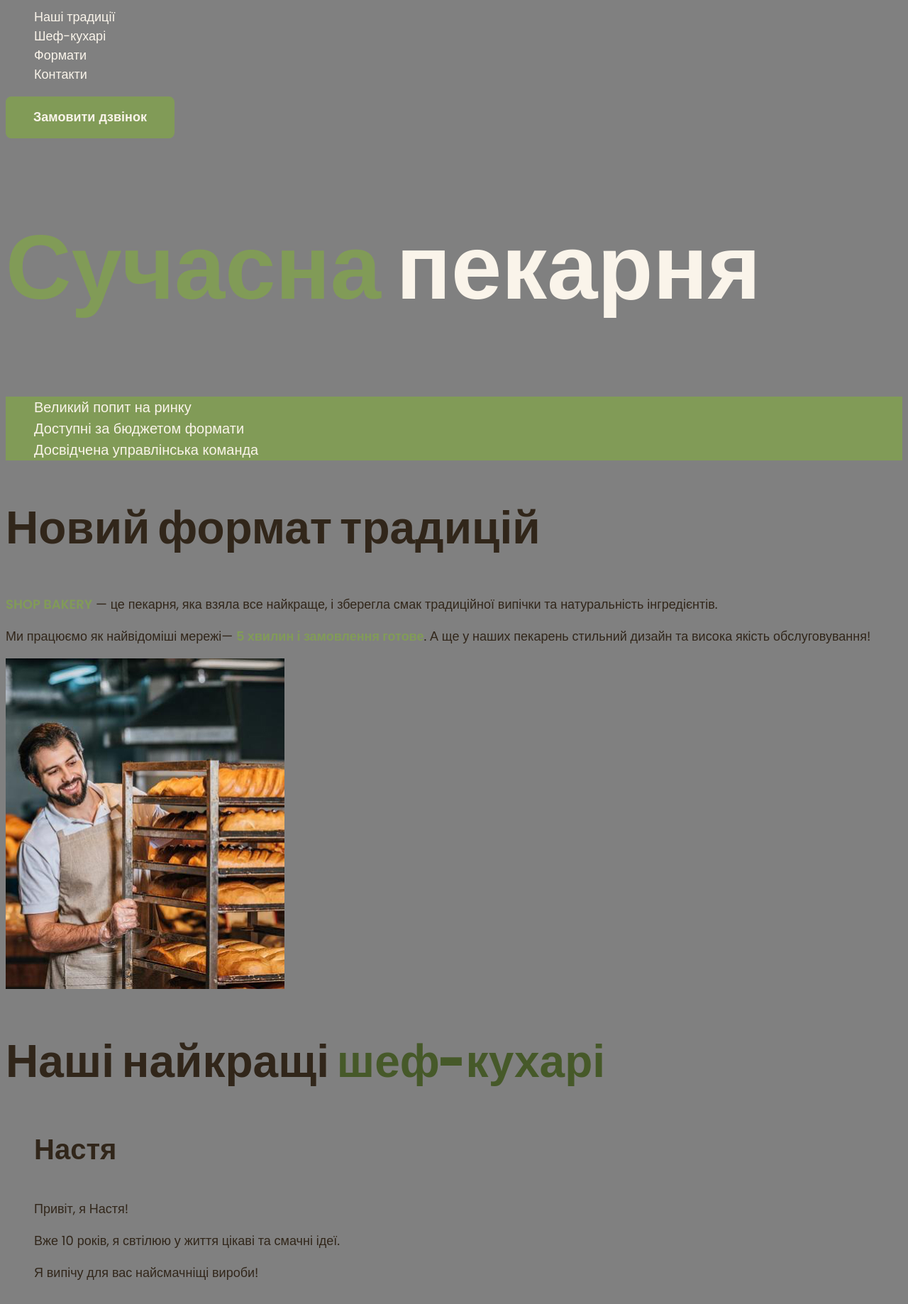
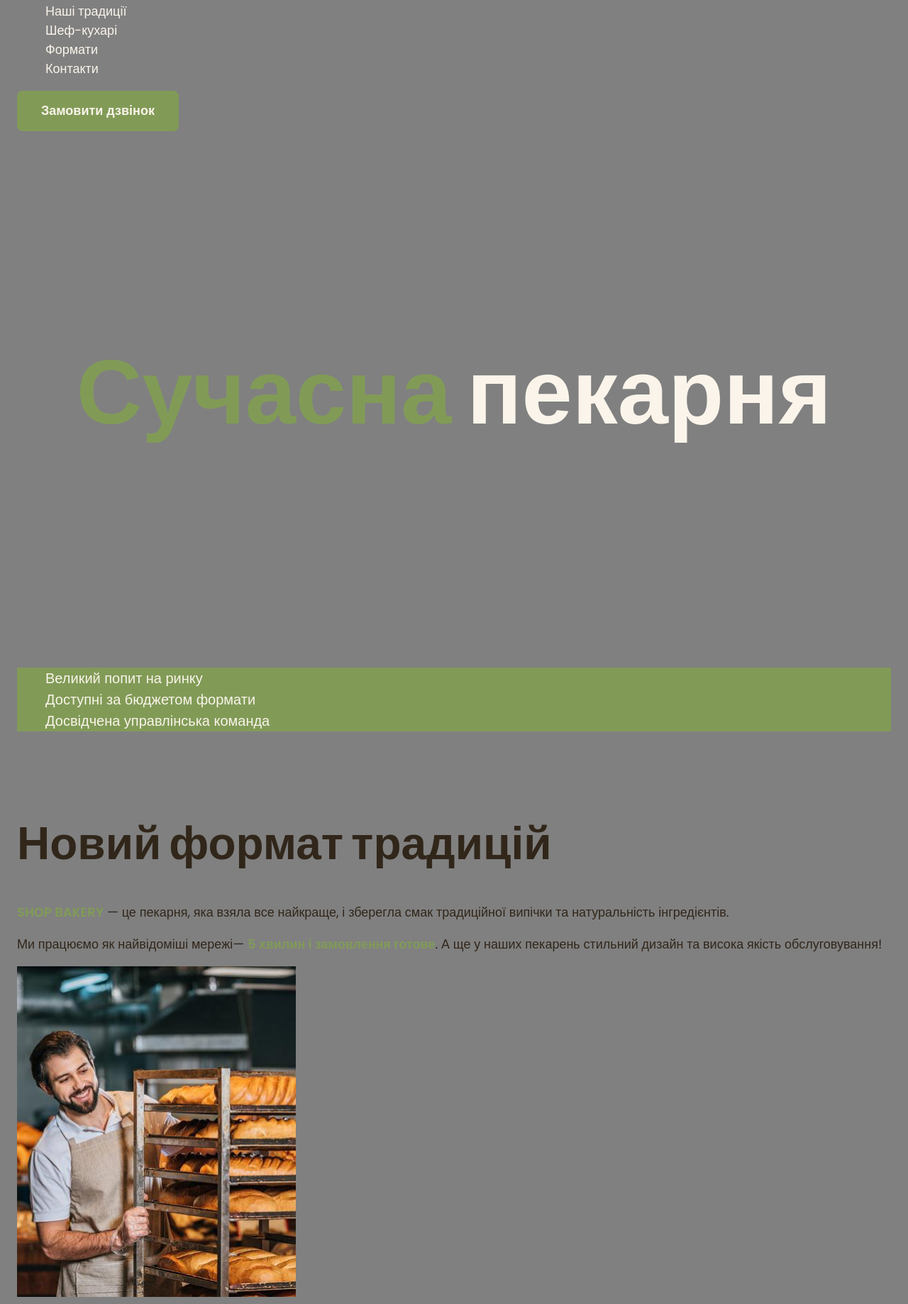
Before and after one commit to legonner/bakery, a plain HTML site: page index.html in a window 1280 px wide. Shown: the part 69-1907 px from the top of the page at 71% size. Drawn offline with Linux system fonts and the light colour scheme.

Commit message:
added margin and padding

```diff
--- a/css/style.css
+++ b/css/style.css
@@ -34,6 +34,9 @@
 }
 
 /* Base */
+* {
+  box-sizing: border-box;
+}
 
 body {
   background-color: grey;
@@ -42,6 +45,17 @@ body {
   font-size: 18px;
   font-weight: 400;
   line-height: 1.5;
+  margin: 0;
+}
+
+h1,
+h2,
+h3,
+h4,
+h5,
+h6,
+p {
+  margin-top: 0;
 }
 
 address {
@@ -52,16 +66,35 @@ ul {
   list-style-type: none;
 }
 
+.visually-hidden {
+  position: absolute;
+  left: -10000px;
+  top: auto;
+  width: 1px;
+  height: 1px;
+  overflow: hidden;
+}
+
+.section {
+  padding: 48px 0;
+}
+
+.container {
+  width: 100%;
+  max-width: 1288px;
+  margin: 0 auto;
+  padding: 0 24px;
+}
+
 /* Button */
 
 .button {
+  padding: 16px 32px;
   color: var(--color-primary-light);
   font-size: 18px;
   font-weight: 600;
   background-color: var(--color-brand-light);
   border: 2px solid var(--color-brand-light);
-  width: 238px;
-  height: 59px;
   border-radius: 8px;
   transition: color 0.2s ease;
   cursor: pointer;
@@ -86,7 +119,13 @@ ul {
 
 /* Hero section */
 
+.hero-section {
+  padding: 272px 0;
+  text-align: center;
+}
+
 .hero-title {
+  margin-bottom: 0;
   color: var(--color-primary-light);
   font-size: 128px;
   font-weight: 900;
@@ -128,6 +167,14 @@ ul {
 
 /* Tradition section */
 
+.tradition-section {
+  padding-top: 96px;
+}
+
+.tradition-title {
+  margin-bottom: 42px;
+}
+
 .tradition-text .accent {
   color: var(--color-brand-light);
   font-weight: 600;
@@ -139,12 +186,21 @@ ul {
 
 /* Chefs section */
 
+.chefs-title {
+  margin-bottom: 42px;
+}
+
 .chef-title {
+  margin-bottom: 16px;
   font-size: 40px;
   font-weight: 600;
 }
 
 /* Formats section */
+
+.formats-title {
+  margin-bottom: 80px;
+}
 
 .format-title {
   font-size: 24px;
@@ -154,6 +210,12 @@ ul {
 .format-text {
   font-size: 14px;
   font-weight: 300;
+}
+
+/* Contact section */
+
+.contact-title {
+  padding-bottom: 16px;
 }
 
 /* Footer */
--- a/index.html
+++ b/index.html
@@ -10,6 +10,7 @@
 
   <body>
     <header>
+      <div class="container">
         <nav>
           <a href="./index.html">
             <img src="./images/logo.svg" alt="logo" />
@@ -18,20 +19,33 @@
             <li><a class="link" href="#tradition-section">Наші традиції</a></li>
             <li><a class="link" href="#chefs-section">Шеф-кухарі</a></li>
             <li><a class="link" href="#formats-section">Формати</a></li>
-          <li><a class="link" href="#">Контакти</a></li>
+            <li><a class="link" href="#contact-section">Контакти</a></li>
           </ul>
         </nav>
         <button class="button" type="button">Замовити дзвінок</button>
+      </div>
     </header>
     <main>
-      <h1 class="hero-title"><span class="accent">Сучасна</span> пекарня</h1>
-      <section id="tradition-section">
+      <section class="hero-section">
+        <div class="container">
+          <h1 class="hero-title">
+            <span class="accent">Сучасна</span> пекарня
+          </h1>
+        </div>
+      </section>
+      <section>
+        <div class="container">
+          <h2 class="visually-hidden">Наші переваги</h2>
           <ul class="advantages-list">
             <li class="advantages-item">Великий попит на ринку</li>
             <li class="advantages-item">Доступні за бюджетом формати</li>
             <li class="advantages-item">Досвідчена управлінська команда</li>
           </ul>
-        <h2 class="section-title">Новий формат традицій</h2>
+        </div>
+      </section>
+      <section class="tradition-section section" id="tradition-section">
+        <div class="container">
+          <h2 class="tradition-title section-title">Новий формат традицій</h2>
           <p class="tradition-text">
             <span class="accent uppercase">shop bakery</span> — це пекарня, яка
             взяла все найкраще, і зберегла смак традиційної випічки та
@@ -39,13 +53,15 @@
           </p>
           <p class="tradition-text">
             Ми працюємо як найвідоміші мережі—
-          <span class="accent">5 хвилин і замовлення готове</span>. А ще у наших
-          пекарень стильний дизайн та висока якість обслуговування!
+            <span class="accent">5 хвилин і замовлення готове</span>. А ще у
+            наших пекарень стильний дизайн та висока якість обслуговування!
           </p>
           <img src="./images/bread-maker.jpg" alt="bread-maker" />
+        </div>
       </section>
-      <section id="chefs-section">
-        <h2 class="section-title">
+      <section class="section" id="chefs-section">
+        <div class="container">
+          <h2 class="chefs-title section-title">
             Наші найкращі <span class="accent-title">шеф-кухарі</span>
           </h2>
           <ul>
@@ -62,16 +78,18 @@
                 <h3 class="chef-title">Влад</h3>
                 <p>Привіт, я Влад!</p>
                 <p>
-                Мій кодитерський стаж вже 18 років. SHOP BEKERY - це наша любов,
-                з якою ми ділимось кожен раз з Вами через нашу випічку!
+                  Мій кодитерський стаж вже 18 років. SHOP BEKERY - це наша
+                  любов, з якою ми ділимось кожен раз з Вами через нашу випічку!
                 </p>
                 <p>Я зроблю для вас унікальну начинку на будь який смак!</p>
               </article>
             </li>
           </ul>
+        </div>
       </section>
-      <section id="formats-section">
-        <h2 class="section-title">Формати</h2>
+      <section class="section" id="formats-section">
+        <div class="container">
+          <h2 class="formats-title section-title">Формати</h2>
           <ul>
             <li>
               <article>
@@ -110,9 +128,13 @@
               </article>
             </li>
           </ul>
+        </div>
       </section>
-      <section>
-        <h2 class="section-title">Приєднуйся до мережі пекарень</h2>
+      <section class="section" id="contact-section">
+        <div class="container">
+          <h2 class="contact-title section-title">
+            Приєднуйся до мережі пекарень
+          </h2>
           <iframe
             src="https://www.google.com/maps/embed?pb=!1m18!1m12!1m3!1d2540.1640531314047!2d30.491233500000003!3d50.4566697!2m3!1f0!2f0!3f0!3m2!1i1024!2i768!4f13.1!3m3!1m2!1s0x40d4ce637bfe1717%3A0x5370c2254ad1b952!2z0LLRg9C70LjRhtGPINCh0ZbRh9C-0LLQuNGFINCh0YLRgNGW0LvRjNGG0ZbQsiwgNTQsINCa0LjRl9CyLCAwMjAwMA!5e0!3m2!1suk!2sua!4v1699284581261!5m2!1suk!2sua"
             width="603"
@@ -122,9 +144,11 @@
             loading="lazy"
             referrerpolicy="no-referrer-when-downgrade"
           ></iframe>
+        </div>
       </section>
     </main>
     <footer>
+      <div class="container">
         <nav>
           <a href="#">
             <img src="./images/logo.svg" alt="logo" />
@@ -172,6 +196,7 @@
           >
           <p class="adress-copyright">&copy; 2022 Дані захищені</p>
         </address>
+      </div>
     </footer>
   </body>
 </html>
```
Lines whose indentation alone changed are shown as unchanged.
